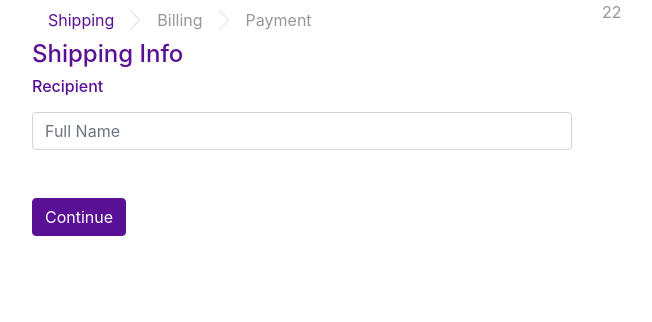
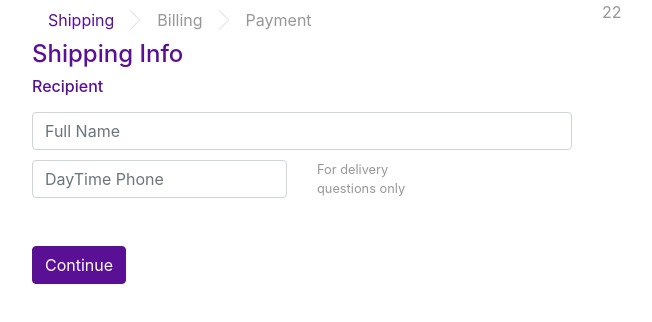
Before and after one commit to eich47/order, a Vue app: page / in a window 1280 px wide. Shown: the top 322 px of the page, without its empty margins (53-705 px from the left). Built offline with nearby package versions, Linux system fonts and the light colour scheme.

Commit message:
секция телефон с описанием

```diff
--- /dev/null
+++ b/src/components/FormInputPhone.vue
@@ -0,0 +1,61 @@
+<template>
+  <div class="wrapper phone">
+    <div class="d-flex">
+      <div class="col-6 part1">
+        <b-form-input
+          type="tel"
+          v-model="tel"
+          :placeholder="placeholder"
+        ></b-form-input>
+      </div>
+      <div class="col-6 part2">
+        <p class="text">
+          {{ userTextPart1 }} <span>{{ userTextPart2 }}</span>
+        </p>
+      </div>
+    </div>
+  </div>
+</template>
+
+<script>
+export default {
+  name: "FormInputPhone",
+  data() {
+    return {
+      tel: ""
+    };
+  },
+  props: {
+    placeholder: {
+      type: String,
+      required: true
+    },
+    userTextPart1: {
+      type: String,
+      required: true
+    },
+    userTextPart2: {
+      type: String,
+      required: true
+    }
+  }
+};
+</script>
+
+<style scoped>
+.part1 {
+  padding-left: 0;
+}
+.part2 {
+  padding-right: 0;
+  display: flex;
+  align-items: center;
+}
+.part2 .text {
+  font-size: 0.8rem;
+  margin-bottom: 0;
+}
+.part2 .text span {
+  display: block;
+}
+</style>
--- a/src/components/FormUserInfo.vue
+++ b/src/components/FormUserInfo.vue
@@ -3,6 +3,11 @@
     <b-form>
       <FormSectionTitle text="Recipient" />
       <FormInputText placeholder="Full Name" />
+      <FormInputPhone
+        placeholder="DayTime Phone"
+        user-text-part1="For delivery"
+        user-text-part2="questions only"
+      />
       <b-button class="mt-5" type="submit" variant="primary">
         Continue
       </b-button>
@@ -13,9 +18,10 @@
 <script>
 import FormSectionTitle from "@/components/FormSectionTitle";
 import FormInputText from "@/components/FormInputText";
+import FormInputPhone from "@/components/FormInputPhone";
 export default {
   name: "FormUserInfo",
-  components: { FormInputText, FormSectionTitle }
+  components: { FormInputPhone, FormInputText, FormSectionTitle }
 };
 </script>
 
```
